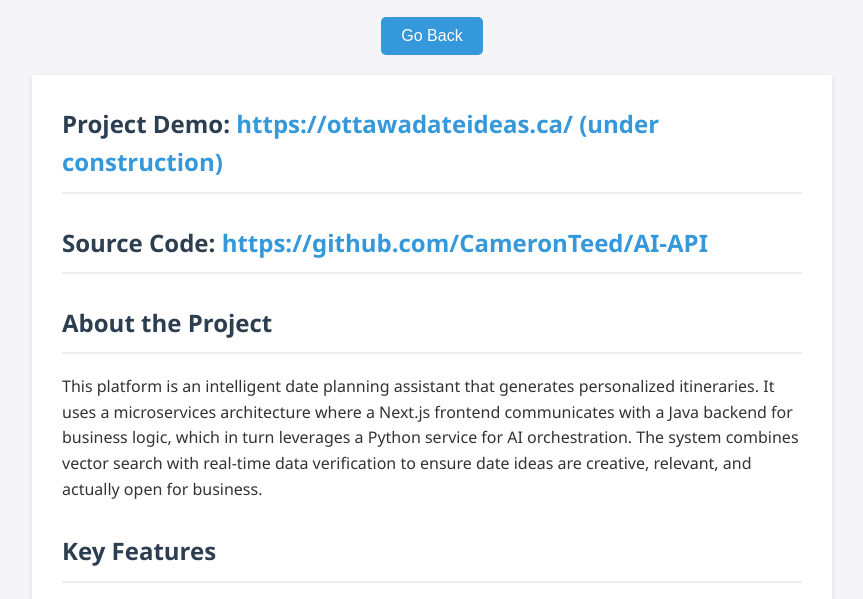
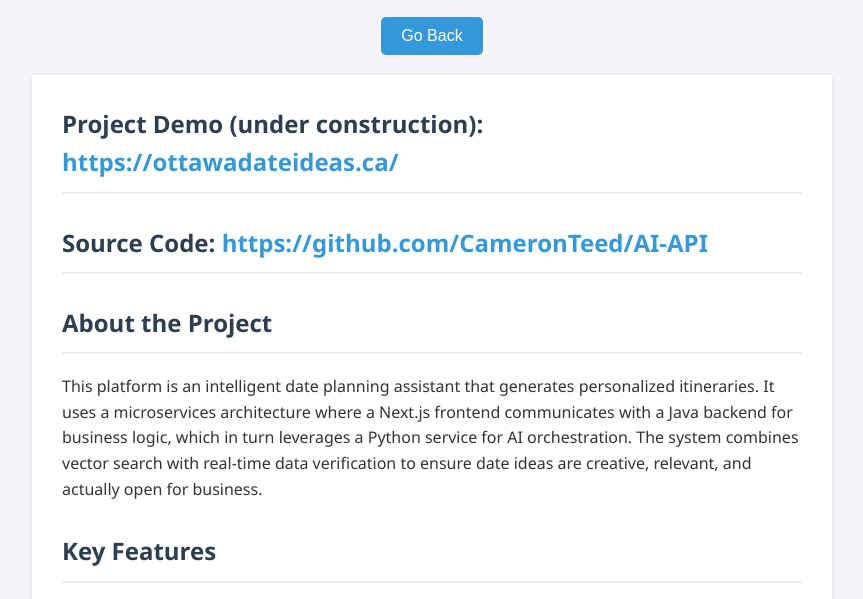
Before and after one commit to CameronTeed/Cameron_Pages, a plain HTML site: page proj3.html in a window 1280 px wide. Shown: the part 168-767 px from the top of the page, without its empty margins (208-1071 px from the left). Drawn offline with Linux system fonts and the light colour scheme.

Commit message:
Update project demo link description in HTML

```diff
--- a/proj3.html
+++ b/proj3.html
@@ -17,7 +17,7 @@
     <button onclick="location.href='./index.html'">Go Back</button>
 
     <section>
-        <h2>Project Demo: <strong><a target="_blank" href="https://ottawadateideas.ca/">https://ottawadateideas.ca/ (under construction)</a> </strong></h2>
+        <h2>Project Demo (under construction): <strong><a target="_blank" href="https://ottawadateideas.ca/">https://ottawadateideas.ca/</a> </strong></h2>
         <h2>Source Code: <strong><a target="_blank" href="https://github.com/CameronTeed/AI-API">https://github.com/CameronTeed/AI-API</a> </strong></h2>
         <h2>About the Project</h2>
         <p>
```
